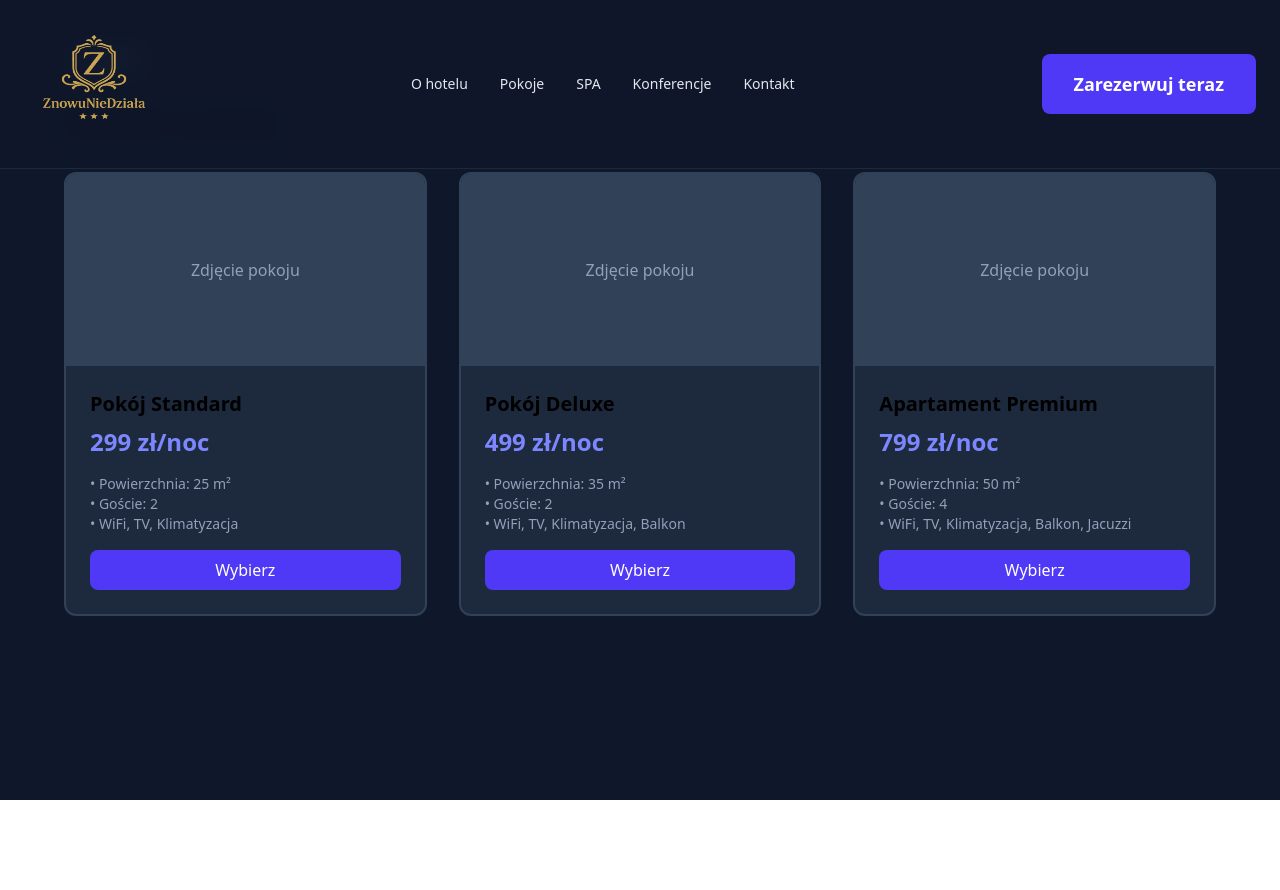
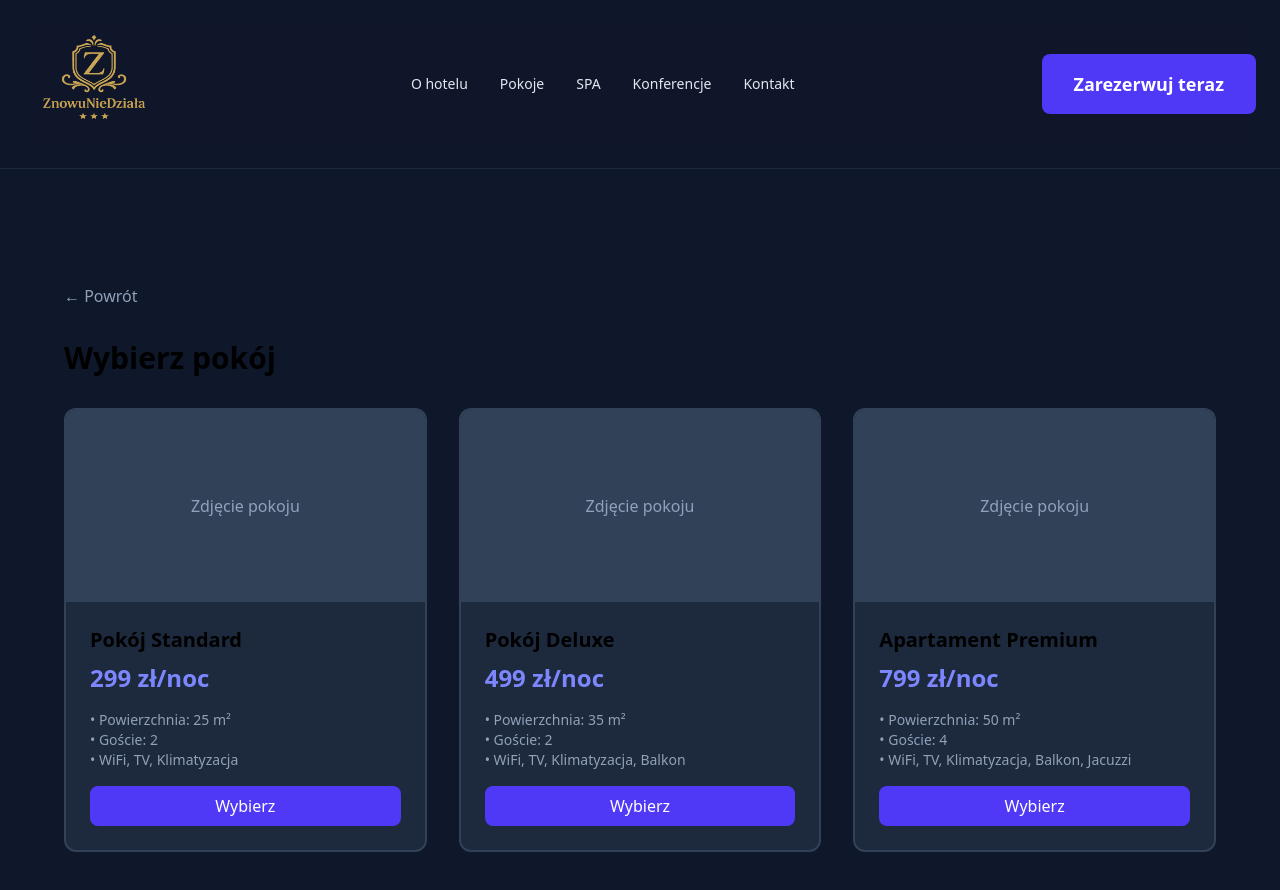
Before and after one commit to chryszcu/hotel-frontend, a React (Vite) app: page / in a window 1280 px wide. Both pictures are taken after a click on the button "Zarezerwuj teraz". Shown: the top 890 px of the page. Before the commit the page ends 800 px from the top, so only its background shows below. Built offline with nearby package versions, Linux system fonts and the light colour scheme.

Commit message:
naprawa menu

```diff
--- a/src/components/customer/RoomList.jsx
+++ b/src/components/customer/RoomList.jsx
@@ -34,7 +34,7 @@ export default function RoomList({ onSelectRoom, onBack }) {
   const [selectedRoom, setSelectedRoom] = useState(null)
 
   return (
-    <section className="min-h-screen bg-slate-900 py-12 px-4">
+    <section className="min-h-screen bg-slate-900 py-12 px-4 pt-25">
       <div className="max-w-6xl mx-auto">
         <button
           onClick={onBack}
--- a/src/pages/CustomerApp.jsx
+++ b/src/pages/CustomerApp.jsx
@@ -59,7 +59,7 @@ export default function CustomerApp() {
 
           case 'Rooms':
           return (
-          <InfoHotel />
+          <Rooms />
           )
 
           case 'SPA':
@@ -81,13 +81,17 @@ export default function CustomerApp() {
   }
 
   return (
-    <div className="h-full w-full"> {/* Zmienione na h-full i w-full */}
+    <>
+      {/* NAVBAR NAJPIERW - poza div z paddingiem */}
       <NavMenu
         onNavigate={(page) => setCurrentPage(page)}
         onBookNow={() => setCurrentPage('rooms')}
       />
-      {renderPage()}
-    </div>
 
+      {/* ZAWARTOŚĆ Z PADDINGIEM */}
+      <div className="pt-46 bg-slate-900 min-h-screen">
+        {renderPage()}
+      </div>
+    </>
   )
 }
```
